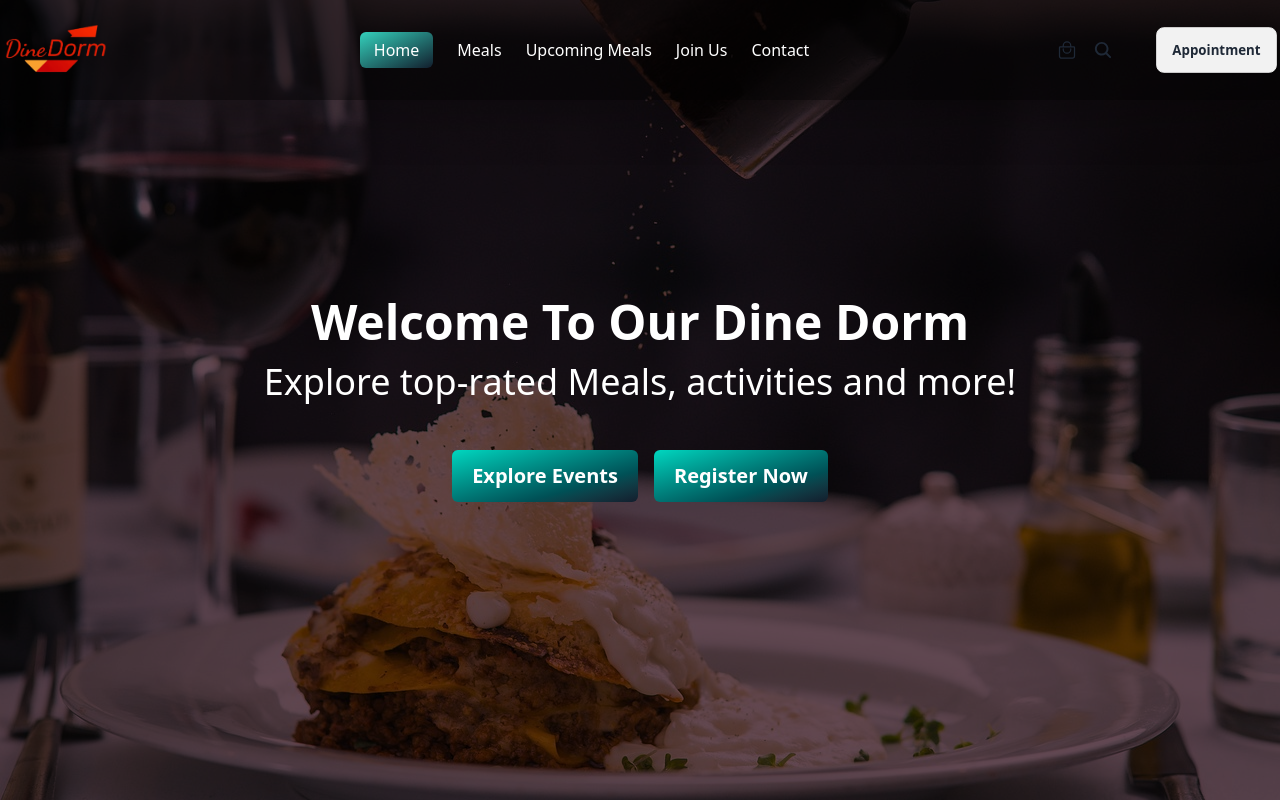
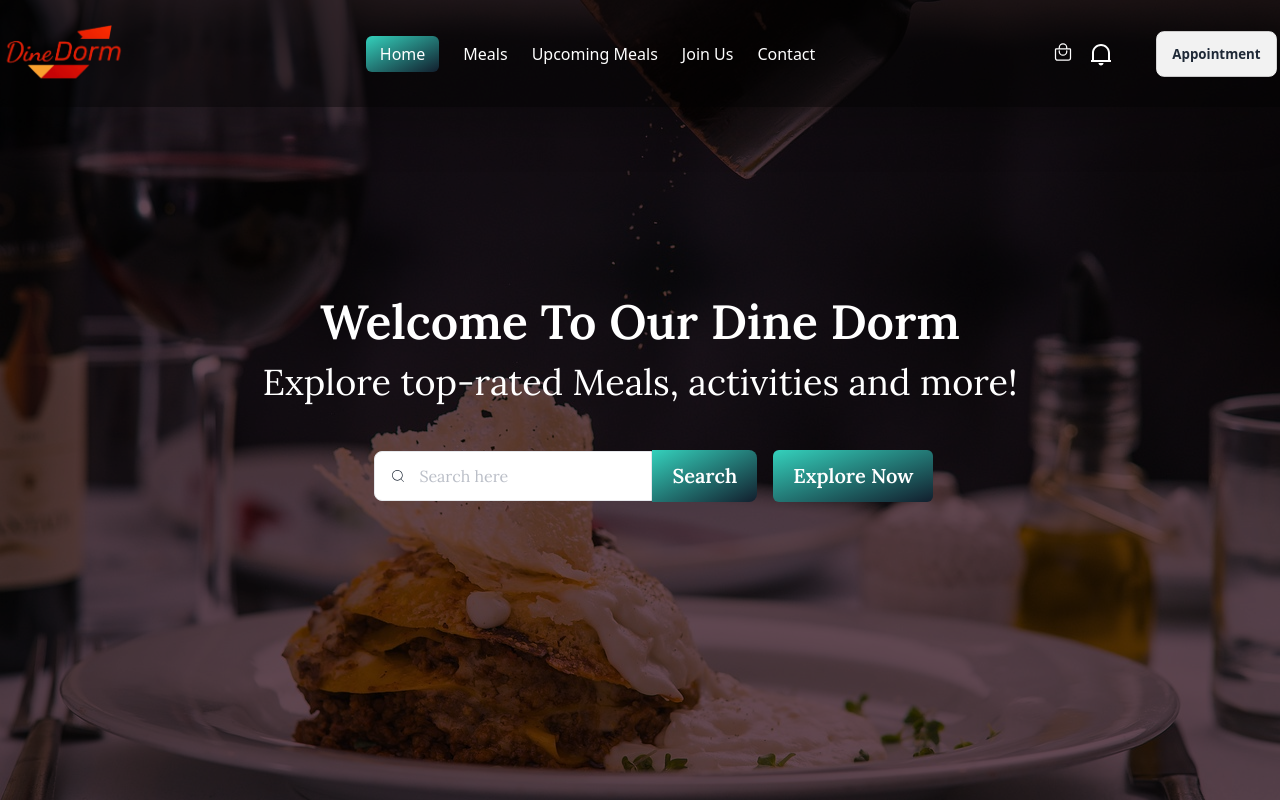
Before and after one commit to Hasibur14/dineDorm-client, a React (Vite) app: page / in a window 1280 px wide. Built offline with nearby package versions, Linux system fonts and the light colour scheme.

Commit message:
added banner

```diff
--- a/src/index.css
+++ b/src/index.css
@@ -1,3 +1,5 @@
+@import url('https://fonts.googleapis.com/css2?family=Lora:wght@400;500;600;700&display=swap');
+
 @tailwind base;
 @tailwind components;
 @tailwind utilities;
--- a/src/pages/Home/Banner/Banner.jsx
+++ b/src/pages/Home/Banner/Banner.jsx
@@ -1,5 +1,5 @@
+import { CiSearch } from "react-icons/ci";
 import { Link } from "react-router-dom";
-
 import bannerBg from "../../../assets/banner_101.jpg";
 import Container from "../../../components/Container/Container";
 
@@ -19,8 +19,7 @@ const HomeBanner = () => {
                     {/* Title and Subtitle for banner */}
                     <div className="text-left lg:text-center pt-10 lg:pt-0">
                         <h1
-                            className="text-white text-3xl md:text-4xl
-             lg:text-5xl font-semibold pb-2 md:pb-4"
+                            className="text-white text-3xl md:text-4xl lg:text-5xl font-semibold pb-2 md:pb-4"
                         >
                             Welcome To Our Dine Dorm
                         </h1>
@@ -29,29 +28,30 @@ const HomeBanner = () => {
                         </p>
                     </div>
                     {/* Button */}
-                    <div className="text-center">
-                        <Link to="event">
+                    <div className="md:flex lg:ml-28">
+                        <div className="relative flex items-center  ">
+                            <span className="absolute">
+                                <CiSearch className="mx-4 " />
+                            </span>
+                            <input type="email" placeholder="Search here" className="block w-/12 py-3 text-gray-700 placeholder-gray-400/70 bg-white border border-gray-200 rounded-l-lg pl-11 pr-5 rtl:pr-11 rtl:pl-5 dark:bg-gray-900 dark:text-gray-300 dark:border-gray-600 focus:border-[#34d1bc] dark:focus:border-blue-300 focus:ring-blue-300 focus:outline-none focus:ring focus:ring-opacity-40" />
                             <button
-                                className="text-base md:text-xl font-semibold bg-gradient-to-tl hover:bg-gradient-to-tr text-white py-3 px-5 rounded-md from-[#121e2d]
-                        to-accent mr-4"
-                            >
-                                Explore Events
+                                className="text-base md:text-xl font-semibold bg-gradient-to-tl hover:bg-gradient-to-tr text-white py-3 px-5 rounded-r-lg from-[#121e2d] to-secondary mr-4" >
+                                Search
                             </button>
-                        </Link>
+                        </div>
+                        <div>
+                            <Link to="sign-up">
+                                <button
+                                    className="text-base md:text-xl font-semibold bg-gradient-to-tl hover:bg-gradient-to-tr text-white py-3 px-5 rounded-md from-[#121e2d] to-secondary">
+                                  Explore Now
+                                </button>
+                            </Link>
+                        </div>
+                    </div>
 
-                        <Link to="sign-up">
-                            <button
-                                className="text-base md:text-xl font-semibold bg-gradient-to-tl hover:bg-gradient-to-tr text-white py-3 px-5 rounded-md from-[#121e2d]
-              to-accent"
-                            >
-                                Register Now
-                            </button>
-                        </Link>
-
-                    </div>
                 </div>
-            </Container>
-        </div>
+            </Container >
+        </div >
     );
 };
 
--- a/src/pages/Shared/Navbar/Navbar.jsx
+++ b/src/pages/Shared/Navbar/Navbar.jsx
@@ -1,6 +1,7 @@
 import { useState } from "react";
 import { IoIosClose, IoIosMenu } from "react-icons/io";
-import { IoBagHandleOutline, IoSearch } from "react-icons/io5";
+import { IoBagHandleOutline } from "react-icons/io5";
+import { RiNotification2Line } from "react-icons/ri";
 import { Link, NavLink, useNavigation } from 'react-router-dom';
 import titleImg from '../../../assets/titleImg (2).png';
 import './Navbar.css';
@@ -32,7 +33,7 @@ const Navbar = () => {
             )}
             <div data-aos="fade-left" className='container mx-auto  flex justify-between items-center py-3 z-10'>
                 <Link to="/">
-                    <img loading="lazy" src={titleImg} className='w-28' alt="Logo" />
+                    <img loading="lazy" src={titleImg} className='w-32' alt="Logo" />
                 </Link>
 
                 <div className='menu-bar lg:hidden' onClick={handleResponsiveBtn}>
@@ -53,8 +54,8 @@ const Navbar = () => {
 
                 <div className={`lg:flex items-center ${navbarMobile ? 'responsiveRightSide' : 'hidden'} lg:space-x-6`}>
                     <div className='flex my-3 lg:my-0'>
-                        <div className='text-xl hover:text-[var(--mainColor)]'><IoBagHandleOutline /></div>
-                        <div className='text-xl mx-4 hover:text-[var(--mainColor)]'><IoSearch /></div>
+                        <div className='text-xl text-white'><IoBagHandleOutline /></div>
+                        <div className='text-xl mx-4 text-white'><RiNotification2Line className="text-2xl hover:text-primary" /></div>
                     </div>
                     <Link to='/services/65ff12d7ef05b89aa3ce6d3e' onClick={handleScroll}>
                         <button className='btn'>Appointment</button>
--- a/tailwind.config.js
+++ b/tailwind.config.js
@@ -1,13 +1,18 @@
 /** @type {import('tailwindcss').Config} */
 export default {
-  content: [
-    "./index.html",
-    "./src/**/*.{js,ts,jsx,tsx}",
-  ],
+  content: ["./index.html", "./src/**/*.{js,ts,jsx,tsx}"],
   theme: {
-    extend: {},
+    extend: {
+      fontFamily: {
+        title: "Lora, serif",
+        heading: "Quattrocento Sans, sans-serif",
+      },
+      colors: {
+        neutral: "#EEEEEE",
+        primary: "#DC3545",
+        secondary: "#34d1bc",
+      },
+    },
   },
-  plugins: [
-    require('daisyui'),
-  ],
-}
+  plugins: [require("daisyui")],
+};
```
